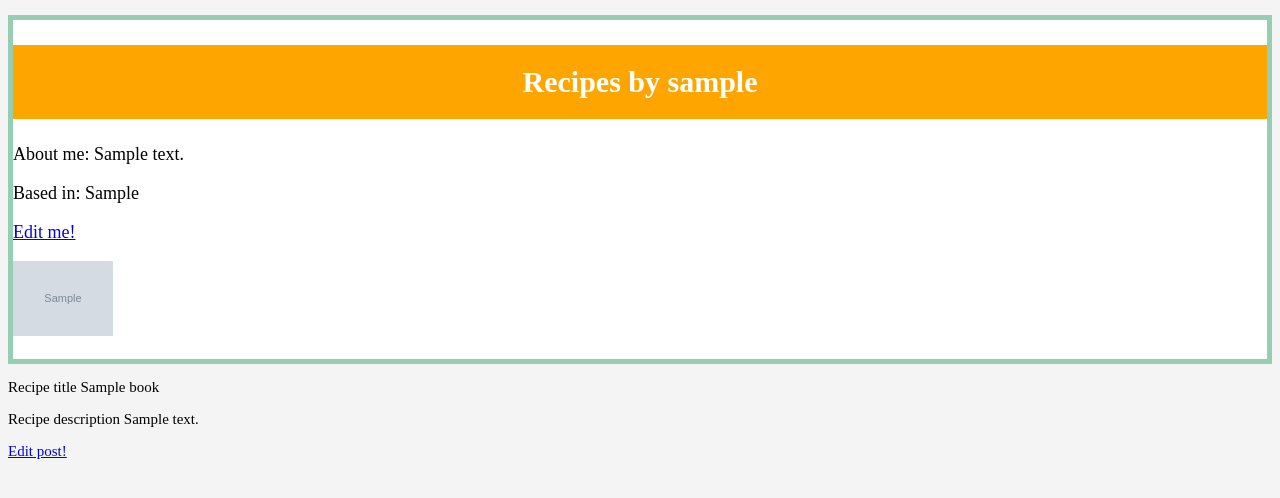
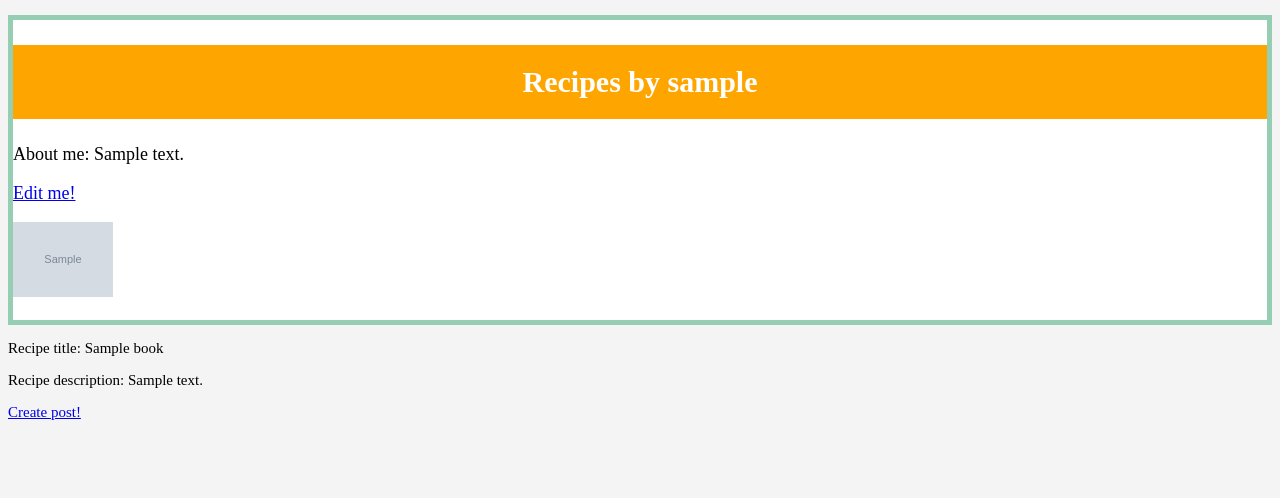
Before and after one commit to vyomapatel7/theonlinecookingbook, a Django app: page /profiles/1/ in a window 1280 px wide. Shown: the part 244-742 px from the top of the page. Run offline with Django 3.2, Linux system fonts and the light colour scheme; tables that the repository leaves empty hold one stand-in row (values such as "Sample post"); grey boxes marked "Sample" are stand-in pictures; parts of the project's set-up code (start-up, migrations or seed data) failed here and were passed over.

Commit message:
Fixing htmls

```diff
--- a/book/templates/book/profile.html
+++ b/book/templates/book/profile.html
@@ -5,18 +5,17 @@
 	<div class= "box">
         <h2> Recipes by {{ profile.user }} </h2>
         <p> About me: {{ profile.bio }} </p>
-        <p> Based in: {{ profile.location }} </p>
         <a href="{% url 'edit_profile' id=profile.id %}"> Edit me! </a>
         <p> <img src="{{ profile.image.url }}", style= "width:100px;"/> </p>
     </div>
 {% for book in books %}
     <div class= "book">
-    	<p> Recipe title {{ book.title }} </p>
-    	<p> Recipe description {{ book.text }} </p>
+    	<p> Recipe title: {{ book.title }} </p>
+    	<p> Recipe description: {{ book.text }} </p>
     </div>
 {% endfor %}
 	<div class= "books">
-		<a href="{% url 'create_book' %}"> Edit post! </a>
+		<a href="{% url 'create_book' %}"> Create post! </a>
 	</div>
 
 {% endblock content %}
```
